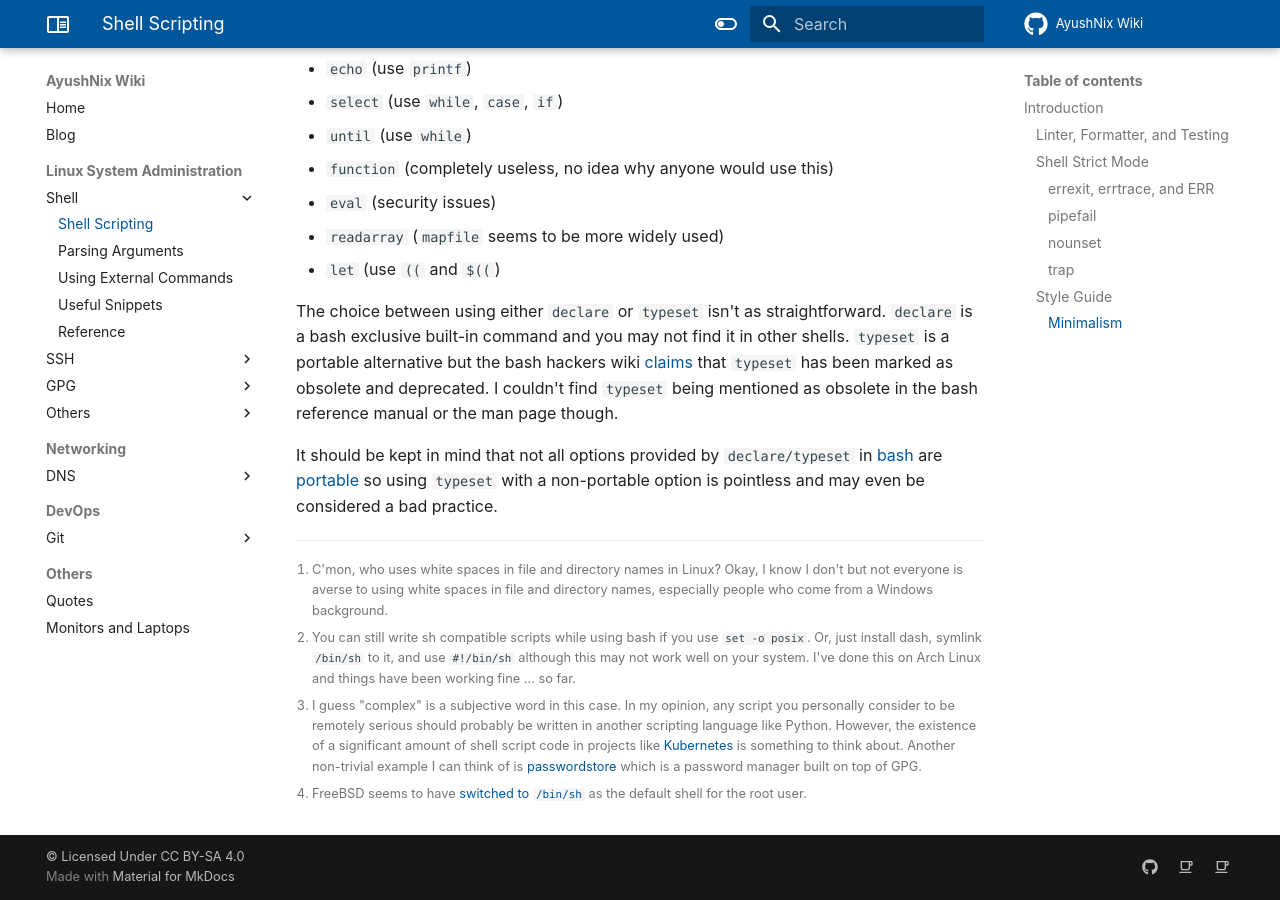
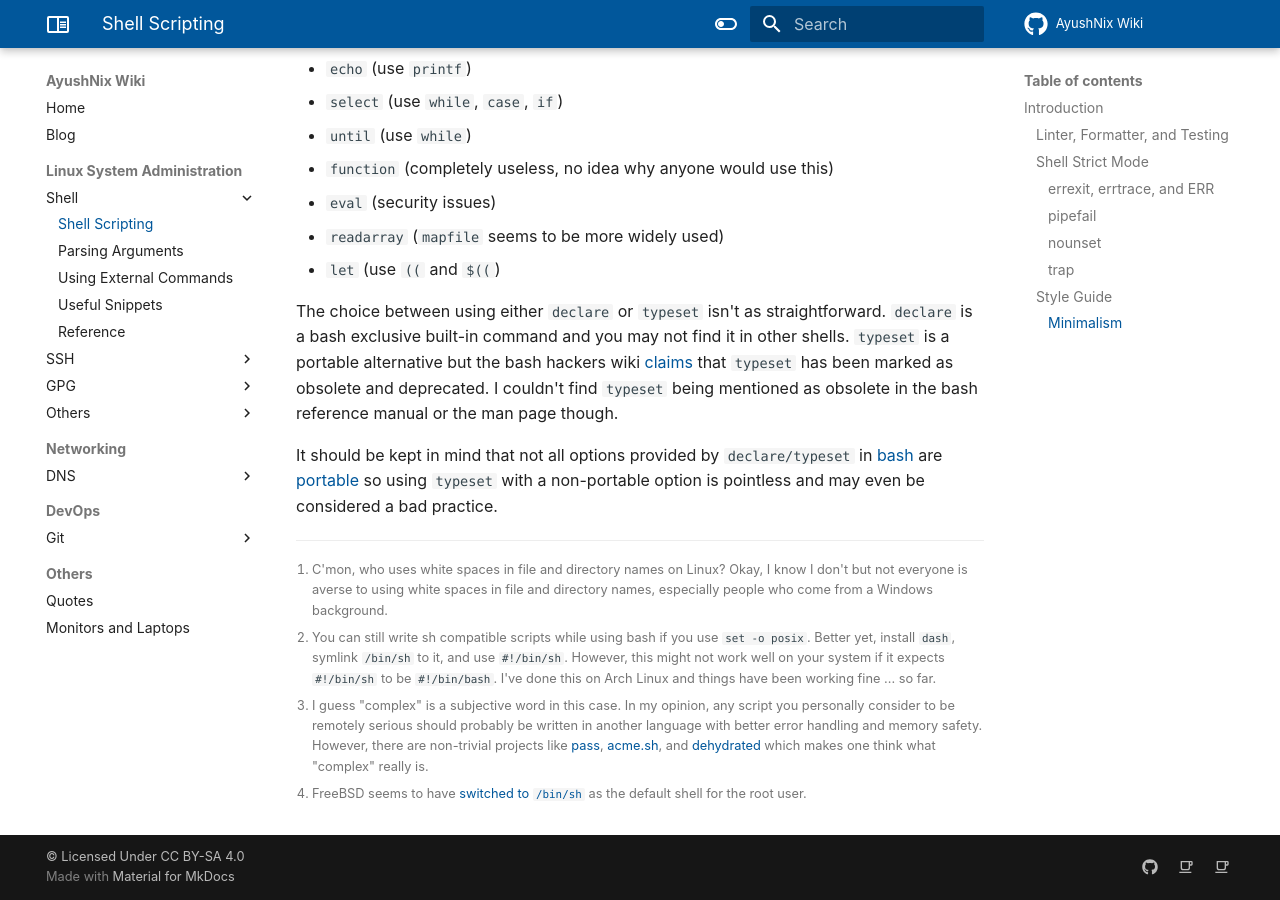
Before and after one commit to ayushnix/wiki, an MkDocs documentation site: the page built from docs/sysadmin/shell/scripting.md, in a window 1280 px wide and 900 px high, scrolled down 6155 px. Built offline with MkDocs 1.6.1 and Material for MkDocs 9.7.7, drawn with Linux system fonts in a browser that asks for light colours; comment, search, counter and statistics services are not loaded.

Commit message:
minor language changes in scripting article

```diff
--- a/docs/sysadmin/shell/scripting.md
+++ b/docs/sysadmin/shell/scripting.md
@@ -309,23 +309,24 @@ It should be kept in mind that not all options provided by `declare/typeset` in
 and may even be considered a bad practice.
 
 [^1]:
-C'mon, who uses white spaces in file and directory names in Linux? Okay, I know I don't but not
+C'mon, who uses white spaces in file and directory names on Linux? Okay, I know I don't but not
 everyone is averse to using white spaces in file and directory names, especially people who come
 from a Windows background.
 
 [^2]:
-You can still write sh compatible scripts while using bash if you use `set -o posix`. Or, just
-install dash, symlink `/bin/sh` to it, and use `#!/bin/sh` although this may not work well on your
-system. I've done this on Arch Linux and things have been working fine ... so far.
+You can still write sh compatible scripts while using bash if you use `set -o posix`. Better yet,
+install `dash`, symlink `/bin/sh` to it, and use `#!/bin/sh`. However, this might not work well on
+your system if it expects `#!/bin/sh` to be `#!/bin/bash`. I've done this on Arch Linux and things
+have been working fine ... so far.
 
 [^3]:
 I guess "complex" is a subjective word in this case. In my opinion, any script you personally
-consider to be remotely serious should probably be written in another scripting language like
-Python. However, the existence of a significant amount of shell script code in projects like
-[Kubernetes](https://github.com/kubernetes/kubernetes) is something to think about. Another
-non-trivial example I can think of is
-[passwordstore](https://git.zx2c4.com/password-store/tree/src/password-store.sh) which is a password
-manager built on top of GPG.
+consider to be remotely serious should probably be written in another language with better error
+handling and memory safety. However, there are non-trivial projects like
+[pass](https://git.zx2c4.com/password-store/tree/src/password-store.sh),
+[acme.sh](https://github.com/acmesh-official/acme.sh/blob/master/acme.sh), and
+[dehydrated](https://github.com/dehydrated-io/dehydrated/blob/master/dehydrated) which makes one
+think what "complex" really is.
 [^4]:
 FreeBSD seems to have [switched to
 `/bin/sh`](https://cgit.freebsd.org/src/commit/?id=d410b585b6f00a26c2de7724d6576a3ea7d548b7) as the
```
